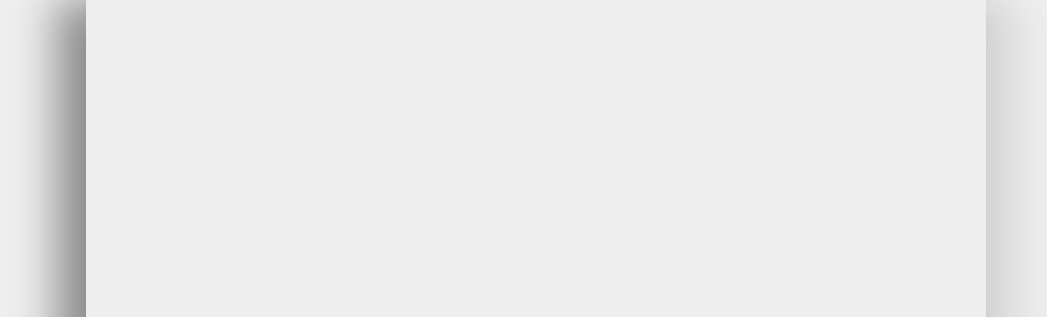
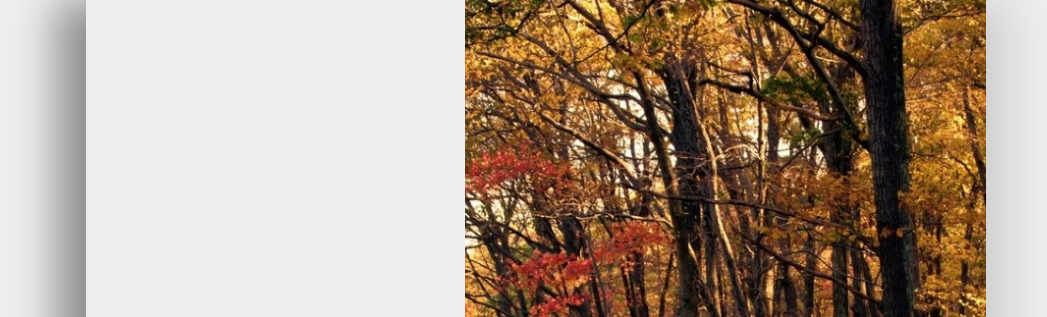
Before and after one commit to EramFatima1808/Photography, a plain HTML site: page index.html in a window 1280 px wide. Shown: the top 317 px of the page, without its empty margins (104-1151 px from the left). Drawn offline with Linux system fonts and the light colour scheme.

Commit message:
Update style.css

```diff
--- a/CSS/style.css
+++ b/CSS/style.css
@@ -47,7 +47,7 @@ main {
 }
 
 #landing-image {
-    background: url("Photography/images/16312911_large1300.jpg");
+    background: url("/Photography/images/16312911_large1300.jpg");
     background-position: center;
     background-size: cover;
     background-repeat: no-repeat;
```
